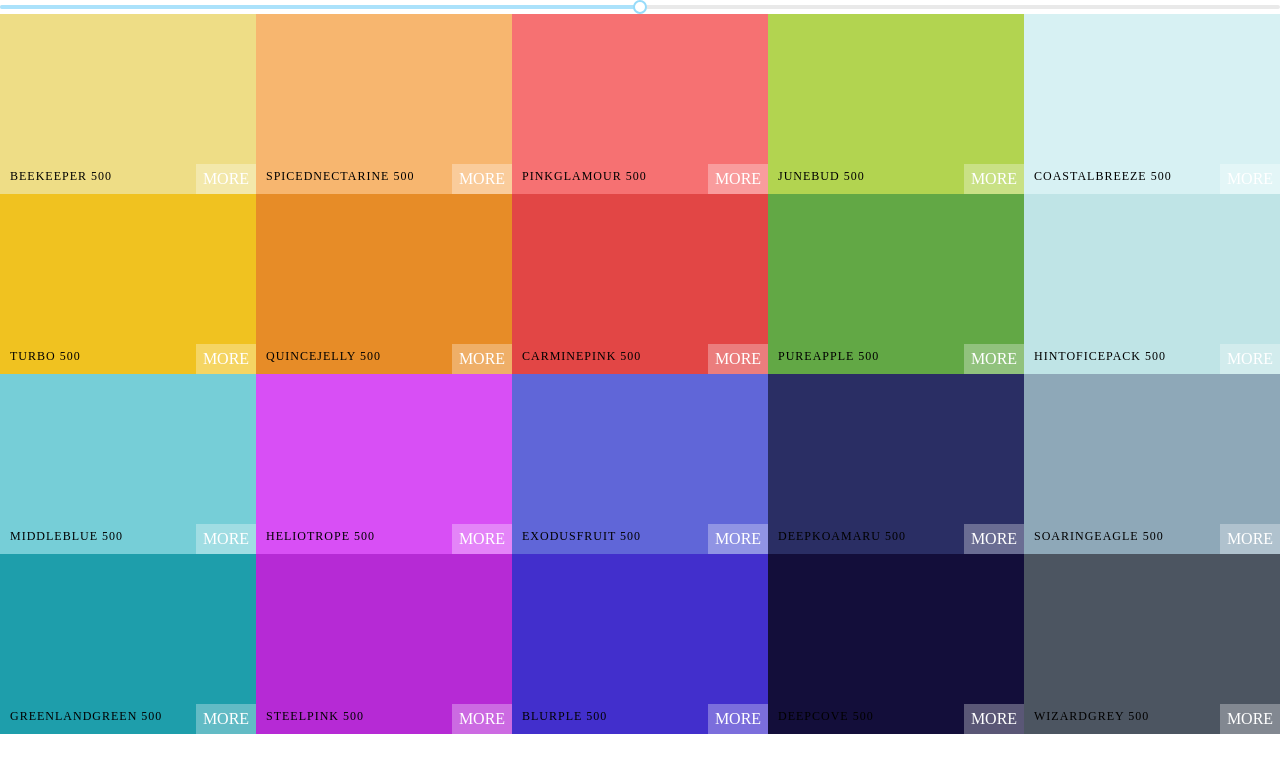
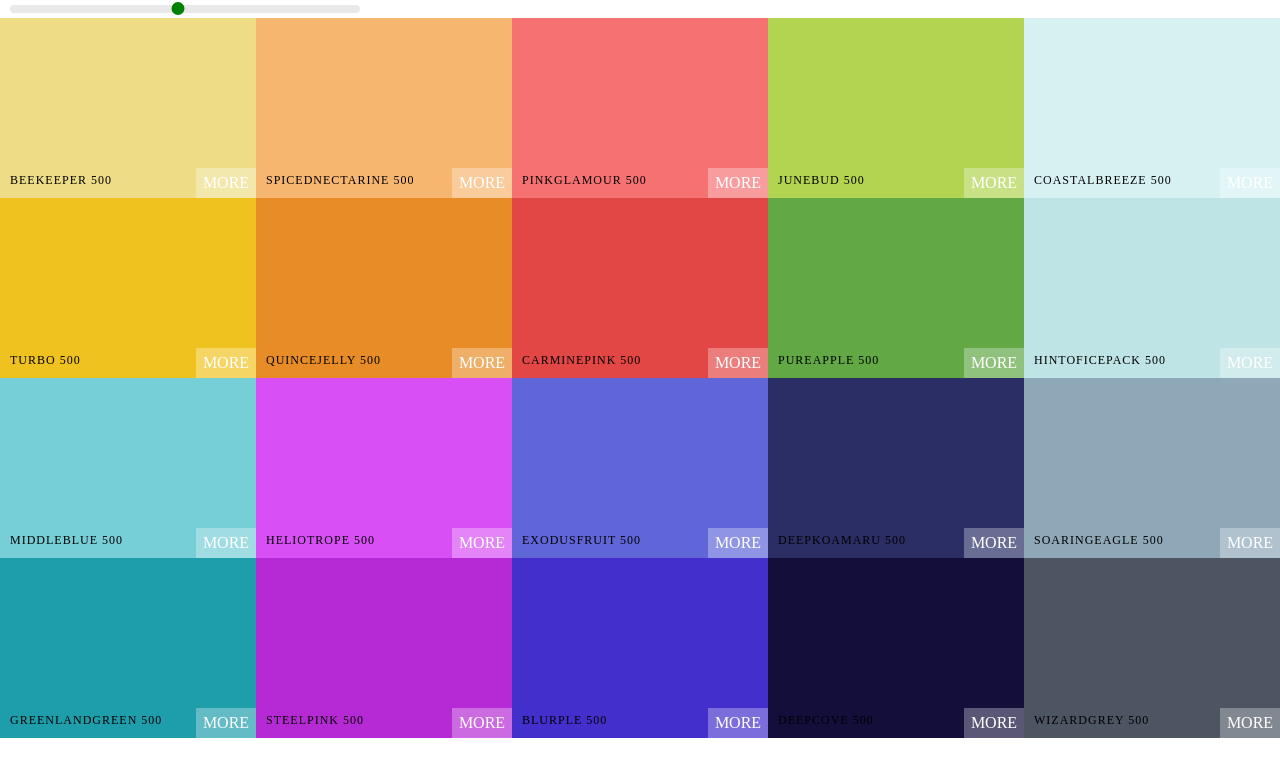
Before and after one commit to AdiDD/top-ui-colors, a React (Create React App) app: page / in a window 1280 px wide. Shown: the top 776 px of the page. Built offline with nearby package versions, Linux system fonts and the light colour scheme.

Commit message:
Style Slider

```diff
--- a/src/Palette.css
+++ b/src/Palette.css
@@ -6,3 +6,30 @@
 .Palette-colors {
   height: 90%;
 }
+
+.slider {
+  width: 350px;
+  margin: 0 10px;
+  display: inline-block;
+}
+
+.rc-slider-track {
+  background-color: transparent;
+}
+
+.rc-slider-rail {
+  height: 8px;
+}
+
+.rc-slider-handle,
+.rc-slider-handle:active,
+.rc-slider-handle:focus,
+.rc-slider-handle:hover {
+  background-color: green;
+  outline: none;
+  border: 2px solid green;
+  width: 13px;
+  height: 13px;
+  margin-left: -7px;
+  margin-top: -3px;
+}
--- a/src/Palette.js
+++ b/src/Palette.js
@@ -25,6 +25,7 @@
 
     return (
       <div className="Palette">
+        <div className="slider">
           <Slider
             defaultValue={level}
             min={100}
@@ -33,6 +34,8 @@
             // onAfterChange={this.changeLevel}
             onChange={this.changeLevel}
           />
+        </div>
+
         {/* Navbar goes here */}
         <div className="Palette-colors">{colorBoxes}</div>
         {/* Footer */}
```
Lines whose indentation alone changed are shown as unchanged.
